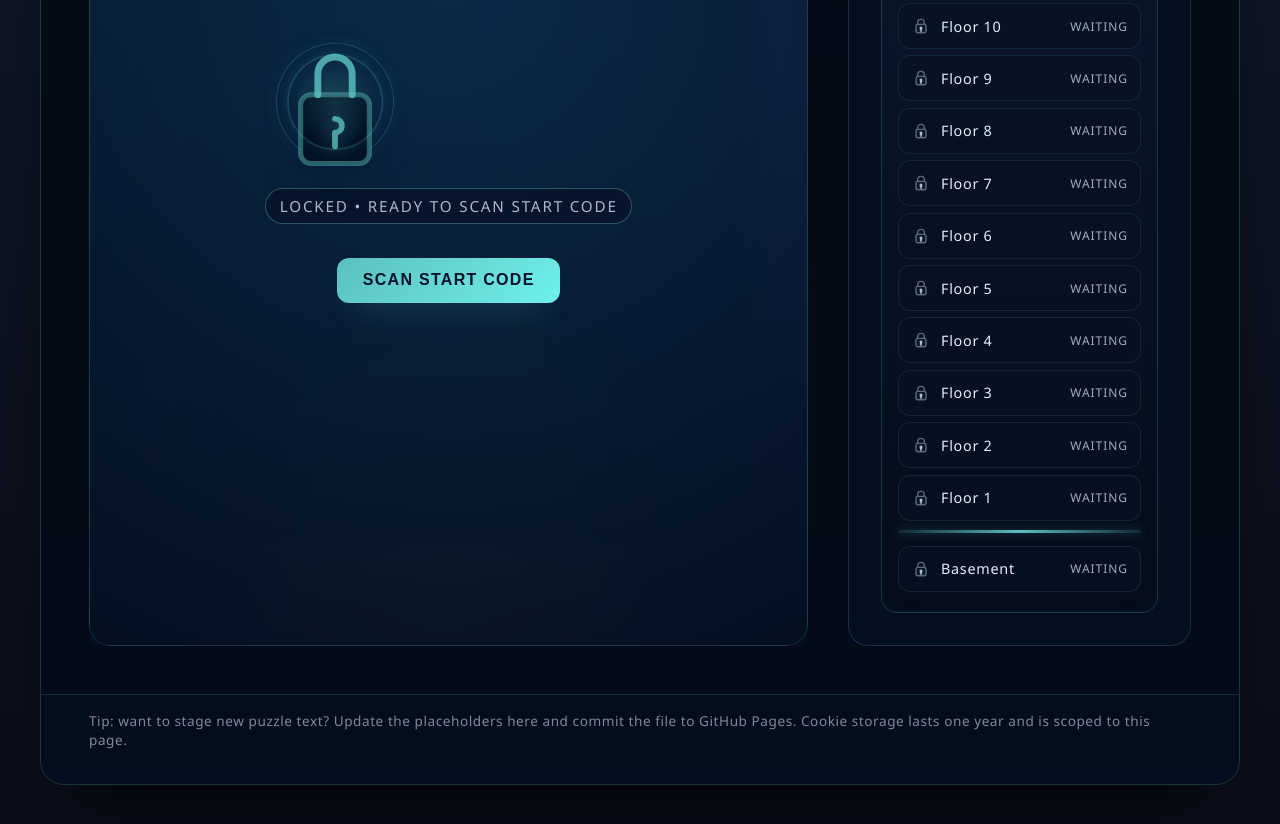
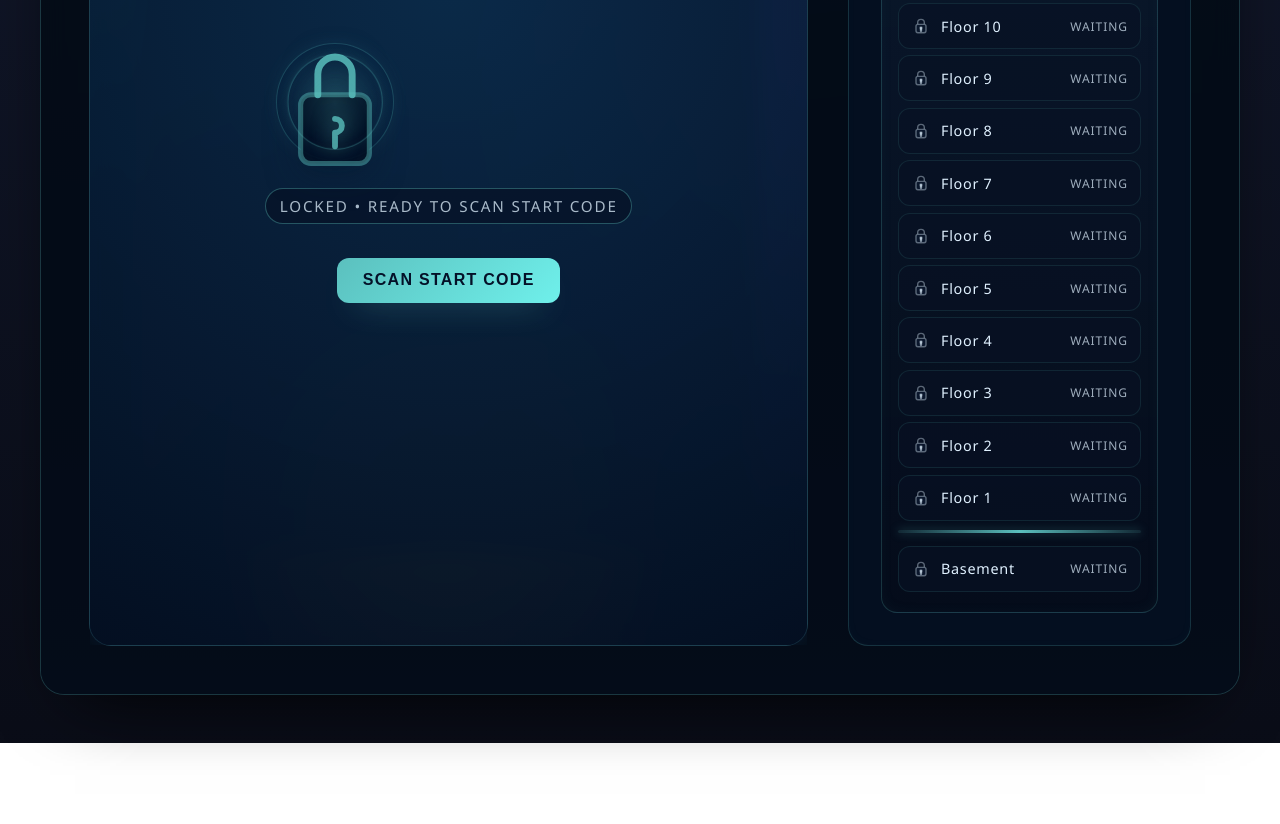
Before and after one commit to JT6602/jt6602.github.io, a plain HTML site: page index.html in a window 1280 px wide. Shown: the part 802-1626 px from the top of the page. After the commit the page ends 1545 px from the top, so only its background shows below. Drawn offline with Linux system fonts and the light colour scheme.

Commit message:
Remove footer note from GM sheet and index pages for cleaner layout

```diff
--- a/index.html
+++ b/index.html
@@ -90,11 +90,6 @@
         </div>
       </aside>
     </section>
-
-    <footer class="footer-note">
-      Tip: want to stage new puzzle text? Update the placeholders here and commit the file to GitHub Pages. Cookie storage lasts
-      one year and is scoped to this page.
-  </footer>
   </main>
 
   <section class="gm-sheet is-hidden" id="gmSheet" aria-labelledby="gmSheetTitle">
```
Also changed, not shown: gm-sheet.html (+0 -5 lines).
